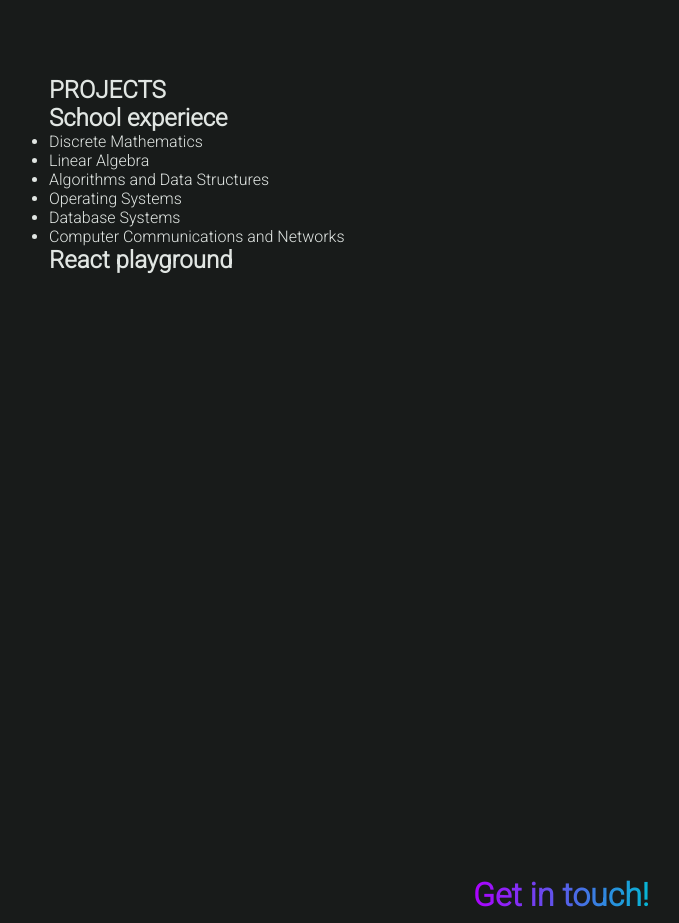
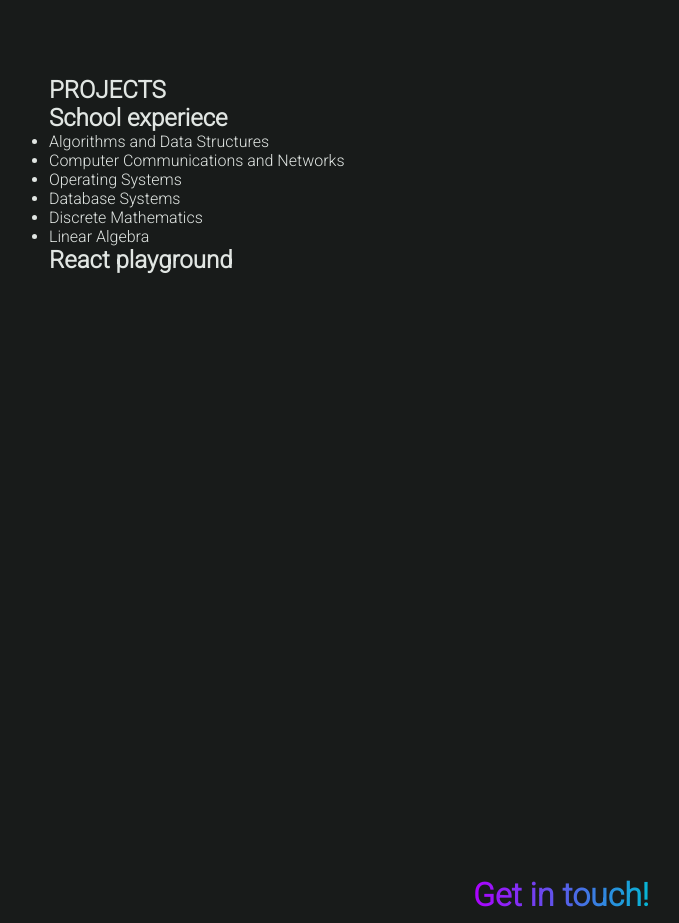
Before and after one commit to JosephSusik/website, a React (Create React App) app: page / in a window 1280 px wide. Shown: the part 1620-2543 px from the top of the page, without its empty margins (79-758 px from the left). Built offline with nearby package versions, Linux system fonts and the light colour scheme.

Commit message:
Update homepage.tsx

```diff
--- a/src/pages/homepage.tsx
+++ b/src/pages/homepage.tsx
@@ -82,13 +82,14 @@ function Homepage() {
             <h1>PROJECTS</h1>
             <h2>School experiece</h2>
             <ul>
+                <li>Algorithms and Data Structures</li>
+                <li>Computer Communications and Networks</li>
+
+                <li>Operating Systems</li>
+                <li>Database Systems</li>
+
                 <li>Discrete Mathematics</li>
                 <li>Linear Algebra</li>
-
-                <li>Algorithms and Data Structures</li>
-                <li>Operating Systems</li>
-                <li>Database Systems</li>
-                <li>Computer Communications and Networks</li>
             </ul>
 
             <h2>React playground</h2>
```
